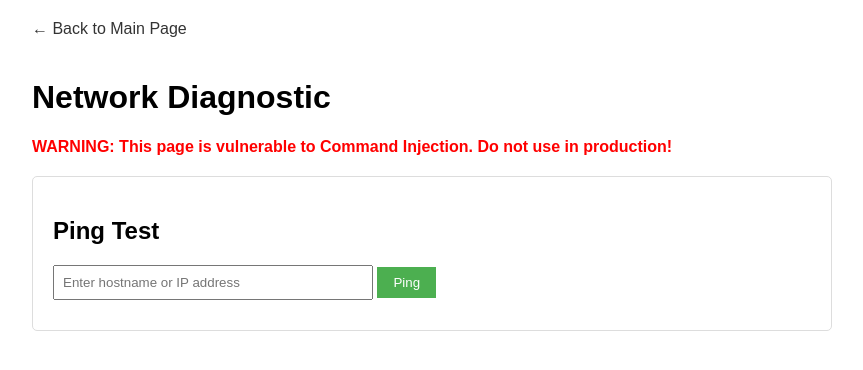
After one commit to nullptre/vuln-web3, a Flask app: page /ping in a window 1280 px wide. The commit adds this page. Shown: the top 370 px of the page, without its empty margins (208-1071 px from the left). Run offline with Flask 3, Linux system fonts and the light colour scheme.

Commit message:
remote os command execution

```diff
--- a/app.py
+++ b/app.py
@@ -2,6 +2,7 @@ from flask import Flask, render_template, request, redirect, url_for
 import requests
 from flask_sqlalchemy import SQLAlchemy
 import sqlite3
+import subprocess
 
 app = Flask(__name__)
 app.config['SQLALCHEMY_DATABASE_URI'] = 'sqlite:///users.db'
@@ -69,6 +70,19 @@ def search_users():
         return render_template('users.html', users=users, query=query)
     return render_template('users.html', users=[], query='')
 
+@app.route('/ping')
+def ping_host():
+    host = request.args.get('host', '')
+    if host:
+        try:
+            # Vulnerable command execution - susceptible to command injection
+            command = f"ping -c 4 {host}"
+            result = subprocess.check_output(command, shell=True, text=True)
+            return render_template('ping.html', result=result)
+        except subprocess.CalledProcessError as e:
+            return render_template('ping.html', result=f"Error: {str(e)}")
+    return render_template('ping.html')
+
 if __name__ == '__main__':
     init_db()  # Initialize database on startup
     app.run(debug=True, port=8070)
--- a/templates/index.html
+++ b/templates/index.html
@@ -30,7 +30,7 @@
         input[type="submit"]:hover {
             background-color: #45a049;
         }
-        .comments-link, .fetch-link, .users-link {
+        .comments-link, .fetch-link, .users-link, .cmd-link {
             display: inline-block;
             margin-top: 20px;
             padding: 8px 16px;
@@ -40,7 +40,7 @@
             border-radius: 3px;
             margin-right: 10px;
         }
-        .comments-link:hover, .fetch-link:hover, .users-link:hover {
+        .comments-link:hover, .fetch-link:hover, .users-link:hover, .cmd-link:hover {
             background-color: #1976D2;
         }
         .links-container {
@@ -71,6 +71,7 @@
         <a href="/comments" class="comments-link">View Comments</a>
         <a href="/fetch?url=http://www.vulnweb.com/" class="fetch-link">Test SSRF (vulnweb.com)</a>
         <a href="/users" class="users-link">User Search (SQL Injection)</a>
+        <a href="/ping" class="cmd-link">Network Diagnostic (Command Injection)</a>
     </div>
 </body>
 </html>
--- /dev/null
+++ b/templates/ping.html
@@ -0,0 +1,81 @@
+<!DOCTYPE html>
+<html>
+<head>
+    <title>Network Diagnostic - XSS Demo</title>
+    <style>
+        body {
+            font-family: Arial, sans-serif;
+            max-width: 800px;
+            margin: 0 auto;
+            padding: 20px;
+        }
+        .ping-form {
+            margin: 20px 0;
+            padding: 20px;
+            border: 1px solid #ddd;
+            border-radius: 5px;
+        }
+        input[type="text"] {
+            padding: 8px;
+            width: 300px;
+            margin-bottom: 10px;
+        }
+        input[type="submit"] {
+            padding: 8px 16px;
+            background-color: #4CAF50;
+            color: white;
+            border: none;
+            cursor: pointer;
+        }
+        input[type="submit"]:hover {
+            background-color: #45a049;
+        }
+        .back-link {
+            display: inline-block;
+            margin-bottom: 20px;
+            color: #333;
+            text-decoration: none;
+        }
+        .back-link:hover {
+            text-decoration: underline;
+        }
+        .result {
+            margin-top: 20px;
+            padding: 10px;
+            background-color: #f8f8f8;
+            border: 1px solid #ddd;
+            border-radius: 3px;
+            font-family: monospace;
+            white-space: pre-wrap;
+        }
+        .warning {
+            color: #ff0000;
+            font-weight: bold;
+            margin: 10px 0;
+        }
+    </style>
+</head>
+<body>
+    <a href="/" class="back-link">← Back to Main Page</a>
+    <h1>Network Diagnostic</h1>
+
+    <div class="warning">
+        WARNING: This page is vulnerable to Command Injection. Do not use in production!
+    </div>
+
+    <div class="ping-form">
+        <h2>Ping Test</h2>
+        <form action="/ping" method="GET">
+            <input type="text" name="host" placeholder="Enter hostname or IP address">
+            <input type="submit" value="Ping">
+        </form>
+    </div>
+
+    {% if result %}
+    <div class="result">
+        <strong>Command Output:</strong><br>
+        {{ result }}
+    </div>
+    {% endif %}
+</body>
+</html>
```
